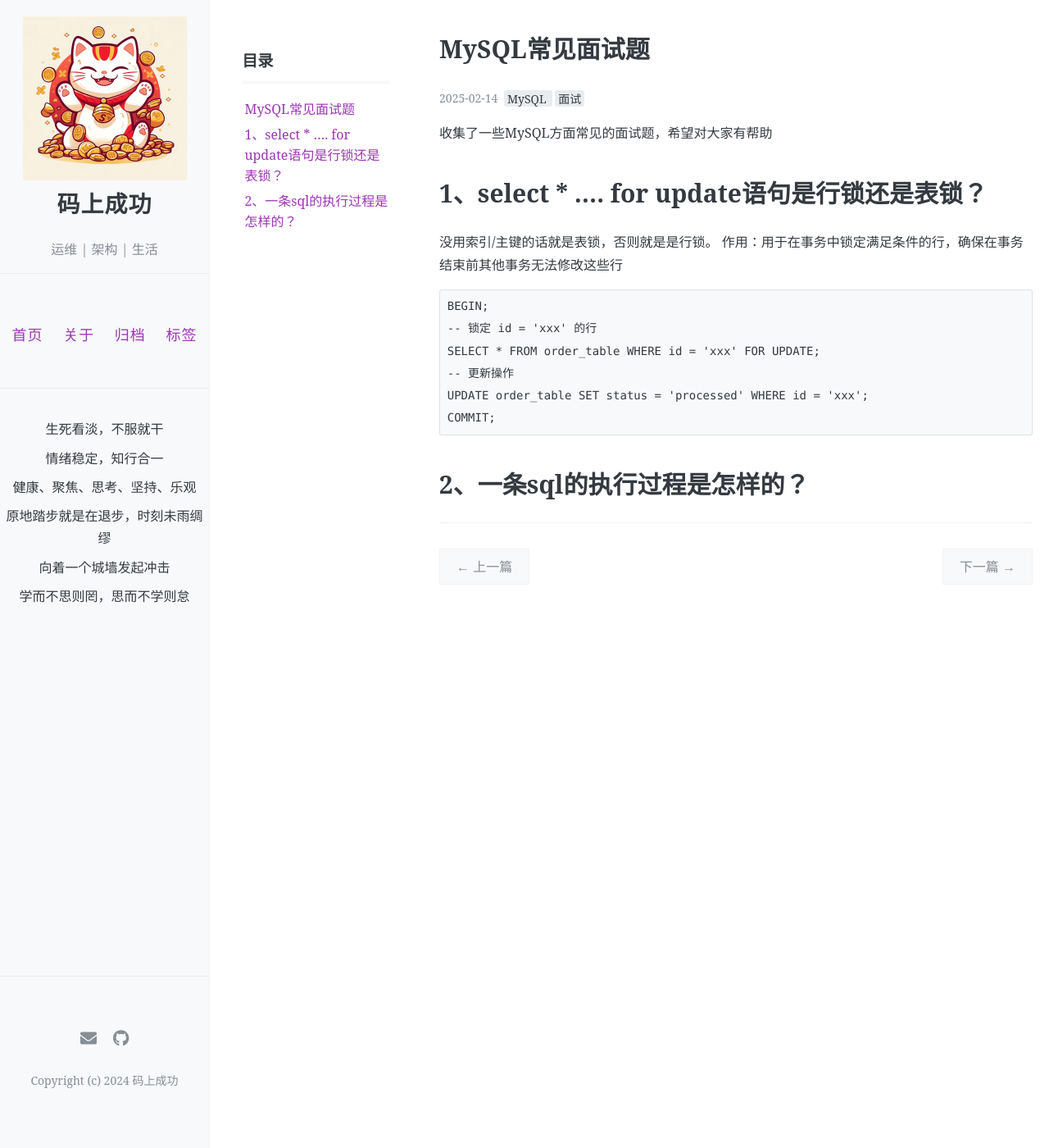
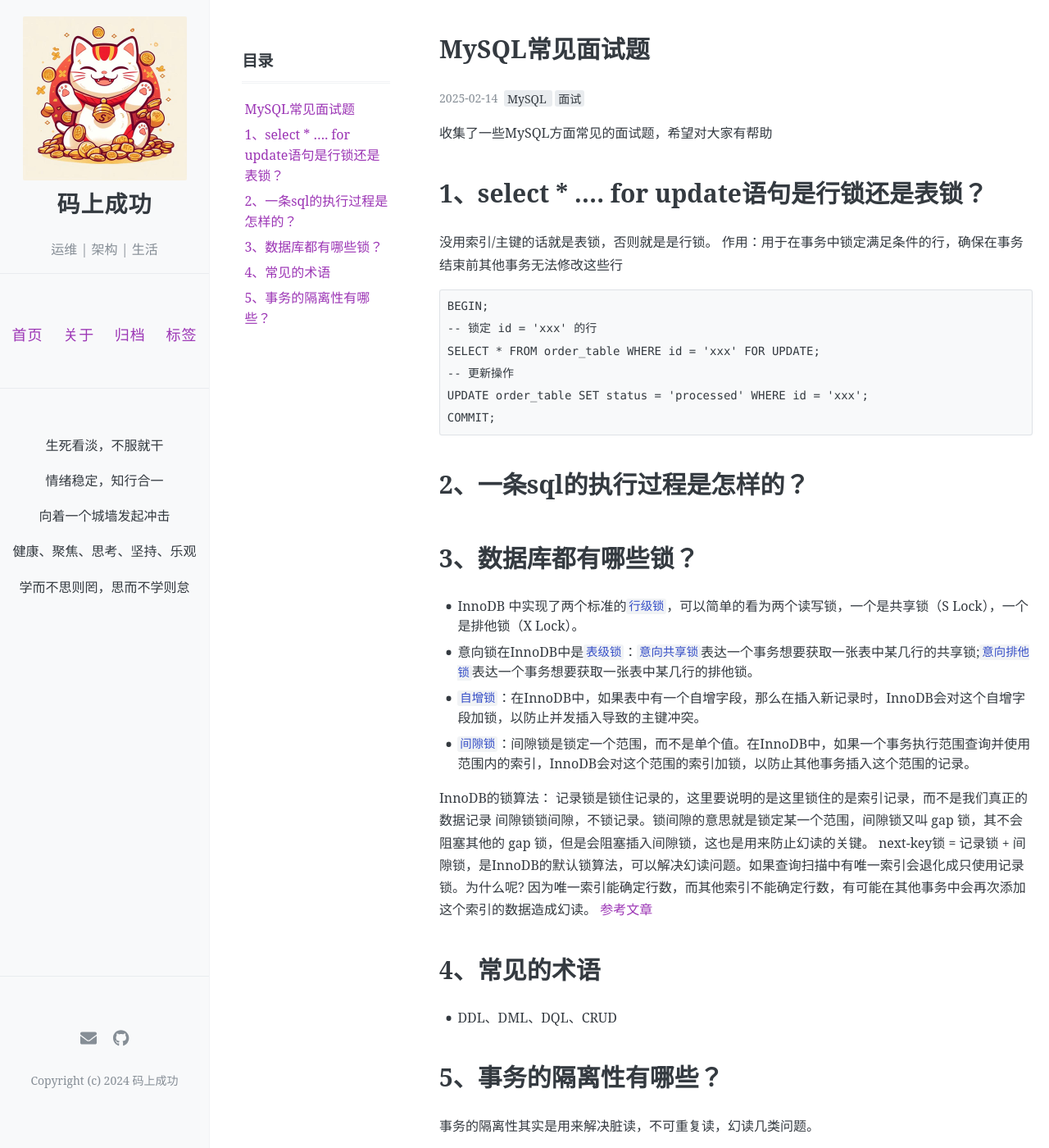
Before and after one commit to swh0318/swh0318.github.io, a Jekyll site: the page built from _posts/2025/2025-02-14-mysql_interview.md, in a window 1280 px wide and 1400 px high. Shown: the whole window at 82% size. Built offline with Jekyll 4.4.1, drawn with Linux system fonts in a browser that asks for light colours; comment, search, counter and statistics services are not loaded.

Commit message:
提交数据库锁答案

````diff
--- a/_includes/motto.html
+++ b/_includes/motto.html
@@ -1,6 +1,5 @@
 <div class="motto">生死看淡，不服就干</div>
 <div class="motto">情绪稳定，知行合一</div>
+<div class="motto">向着一个城墙发起冲击</div>
 <div class="motto">健康、聚焦、思考、坚持、乐观</div>
-<div class="motto">原地踏步就是在退步，时刻未雨绸缪</div>
-<div class="motto">向着一个城墙发起冲击</div>
 <div class="motto">学而不思则罔，思而不学则怠</div>
--- a/_posts/2025/2025-02-14-mysql_interview.md
+++ b/_posts/2025/2025-02-14-mysql_interview.md
@@ -23,3 +23,23 @@ COMMIT;
 ```
 
 # 2、一条sql的执行过程是怎样的？
+
+
+
+# 3、数据库都有哪些锁？
+- InnoDB 中实现了两个标准的`行级锁`，可以简单的看为两个读写锁，一个是共享锁（S Lock），一个是排他锁（X Lock）。
+- 意向锁在InnoDB中是`表级锁`：`意向共享锁`表达一个事务想要获取一张表中某几行的共享锁;`意向排他锁`表达一个事务想要获取一张表中某几行的排他锁。
+- `自增锁`：在InnoDB中，如果表中有一个自增字段，那么在插入新记录时，InnoDB会对这个自增字段加锁，以防止并发插入导致的主键冲突。
+- `间隙锁`：间隙锁是锁定一个范围，而不是单个值。在InnoDB中，如果一个事务执行范围查询并使用范围内的索引，InnoDB会对这个范围的索引加锁，以防止其他事务插入这个范围的记录。
+
+InnoDB的锁算法：
+记录锁是锁住记录的，这里要说明的是这里锁住的是索引记录，而不是我们真正的数据记录
+间隙锁锁间隙，不锁记录。锁间隙的意思就是锁定某一个范围，间隙锁又叫 gap 锁，其不会阻塞其他的 gap 锁，但是会阻塞插入间隙锁，这也是用来防止幻读的关键。
+next-key锁 = 记录锁 + 间隙锁，是InnoDB的默认锁算法，可以解决幻读问题。如果查询扫描中有唯一索引会退化成只使用记录锁。为什么呢? 因为唯一索引能确定行数，而其他索引不能确定行数，有可能在其他事务中会再次添加这个索引的数据造成幻读。
+[参考文章](https://cloud.tencent.com/developer/article/1520323)
+
+# 4、常见的术语
+- DDL、DML、DQL、CRUD
+
+# 5、事务的隔离性有哪些？
+事务的隔离性其实是用来解决脏读，不可重复读，幻读几类问题。
--- a/style.scss
+++ b/style.scss
@@ -677,7 +677,7 @@ nav {
     display: none;
   }
   .motto {
-    margin-top: 0.5rem;
+    margin-top: 1rem;
     text-align: center;
   }
 }
````
